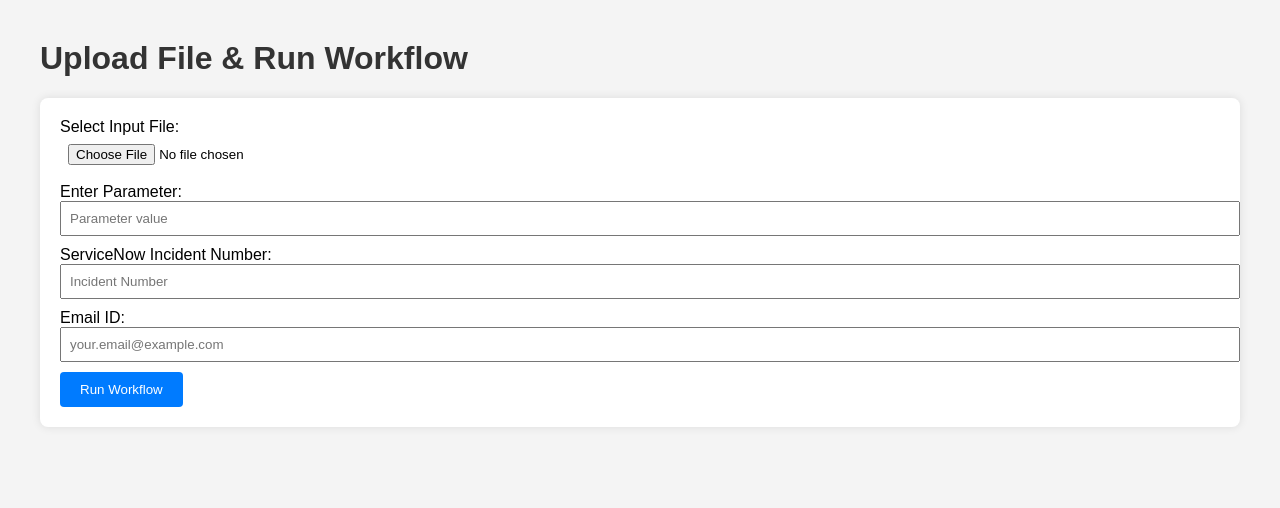
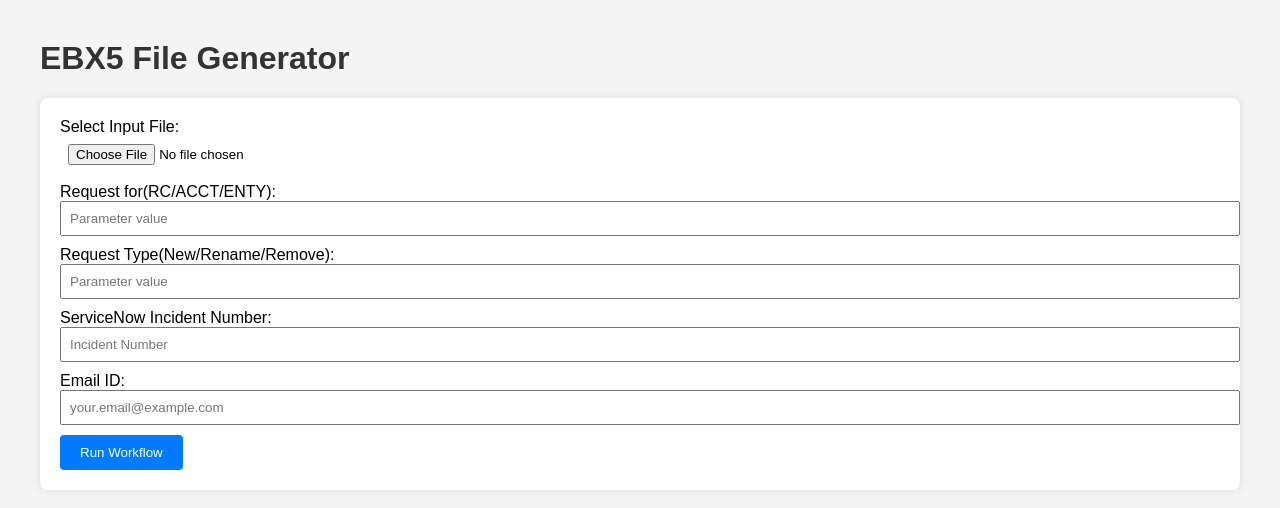
Before and after one commit to steineylancetmmc1/test-workflow, a plain HTML site: page index.html in a window 1280 px wide. Drawn offline with Linux system fonts and the light colour scheme.

Commit message:
Update index.html

```diff
--- a/index.html
+++ b/index.html
@@ -16,12 +16,15 @@
 </style>
 </head>
 <body>
-<h1>Upload File & Run Workflow</h1>
+<h1>EBX5 File Generator</h1>
 <form id="workflowForm">
     <label>Select Input File:</label><br/>
     <input type="file" id="inputFile" required /><br/>
 
-    <label>Enter Parameter:</label><br/>
+    <label>Request for(RC/ACCT/ENTY):</label><br/>
+    <input type="text" id="param" placeholder="Parameter value" required /><br/>
+
+    <label>Request Type(New/Rename/Remove):</label><br/>
     <input type="text" id="param" placeholder="Parameter value" required /><br/>
 
     <!-- New fields for ServiceNow Incident and Email ID -->
```
